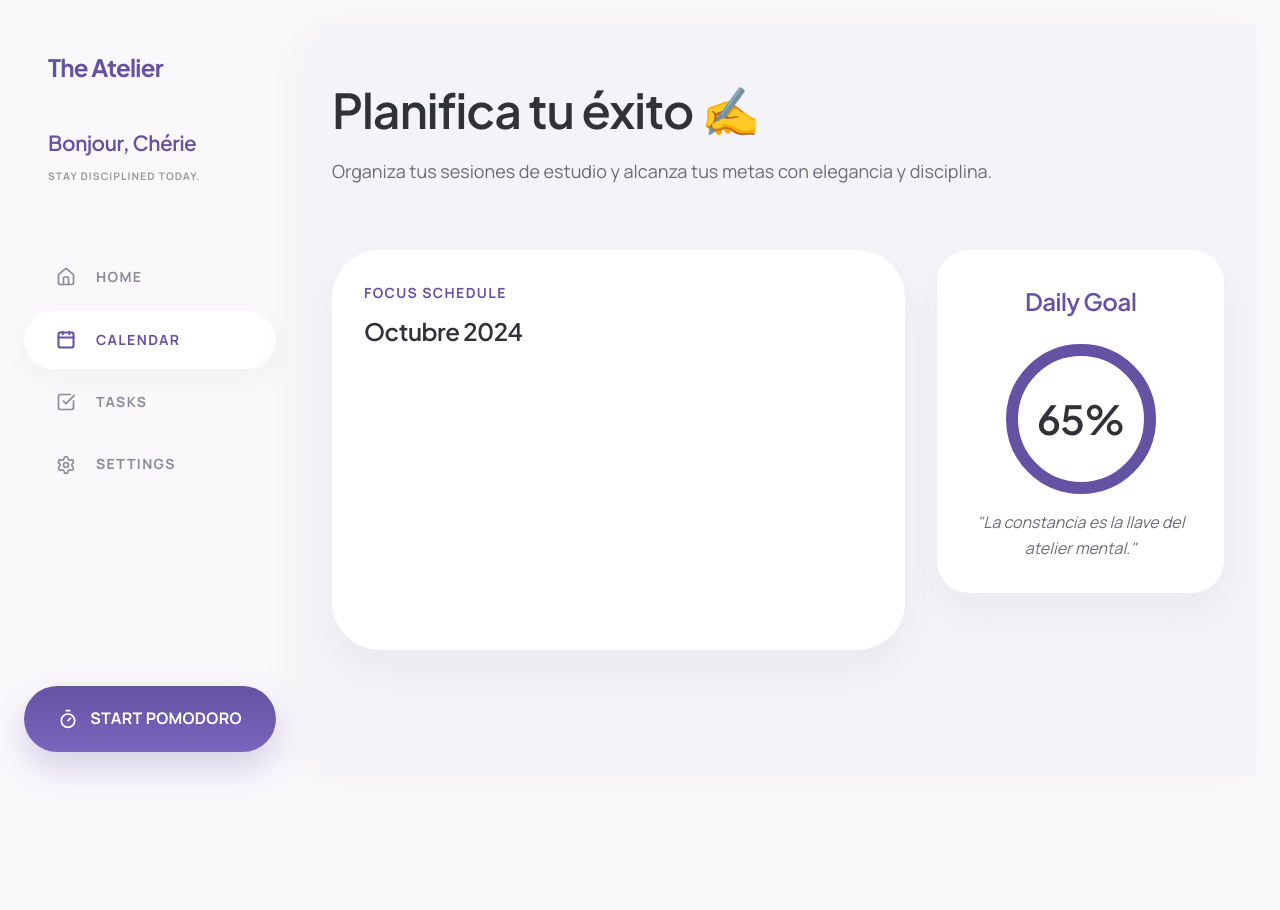
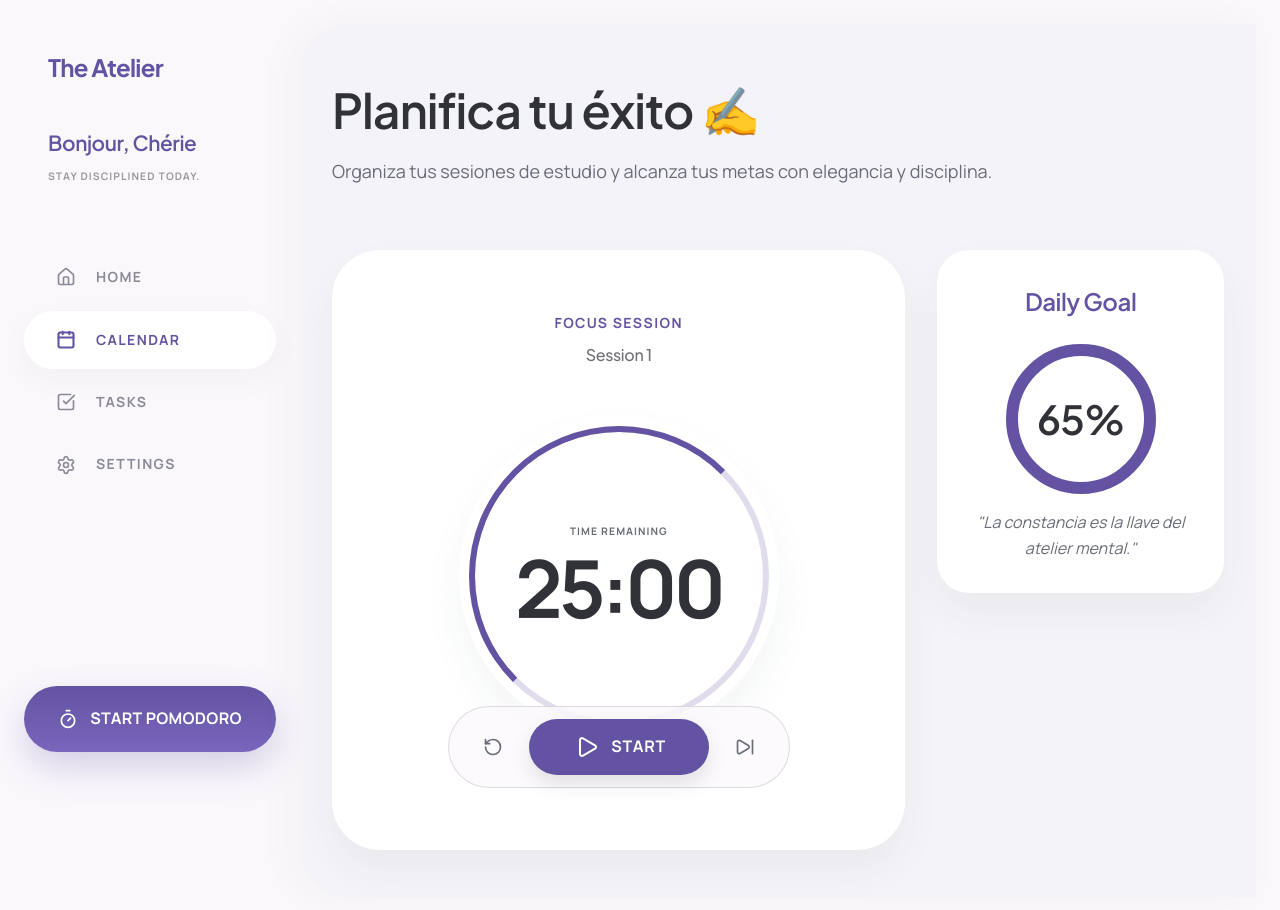
Before and after one commit to andres-pi/ai-pomodoro-planner, a Next.js app: page / in a window 1280 px wide. Shown: the top 910 px of the page. Before the commit the page ends 800 px from the top, so only its background shows below. Built offline with nearby package versions, Linux system fonts and the light colour scheme.

Commit message:
feat(timer): implement Zustand global state with localStorage and Timer component

```diff
--- a/src/app/page.tsx
+++ b/src/app/page.tsx
@@ -1,3 +1,6 @@
+import React from 'react';
+import Timer from '@/components/Timer';
+
 export default function Home() {
   return (
     <div style={{ maxWidth: '1200px', margin: '0 auto', padding: '3rem 2rem' }}>
@@ -19,15 +22,14 @@ export default function Home() {
           style={{
             backgroundColor: 'var(--color-surface-container-lowest)',
             borderRadius: 'var(--radius-xl)',
-            padding: '2rem',
-            minHeight: '400px'
+            padding: '3rem 2rem',
+            minHeight: '600px',
+            display: 'flex',
+            alignItems: 'center',
+            justifyContent: 'center'
           }}
         >
-          <div className="text-label-disciplined" style={{ color: 'var(--color-primary)' }}>
-            Focus Schedule
-          </div>
-          <h2 style={{ marginTop: '0.5rem', marginBottom: '2rem' }}>Octubre 2024</h2>
-          {/* Aquí irá el grid del calendario */}
+          <Timer />
         </div>
 
         {/* Placeholder para la sección derecha de widgets diarios */}
--- /dev/null
+++ b/src/components/Timer.tsx
@@ -0,0 +1,135 @@
+"use client";
+import React, { useEffect } from 'react';
+import { useTimerStore } from '@/store/timerStore';
+import { Play, Pause, SkipForward, RotateCcw } from 'lucide-react';
+
+export default function Timer() {
+  const { timeLeft, isRunning, phase, currentSession, toggleTimer, skipPhase, tick, updateSettings, workDuration } = useTimerStore();
+
+  // Solicitar permisos de notificación la primera vez
+  useEffect(() => {
+    if ("Notification" in window && Notification.permission === "default") {
+      Notification.requestPermission();
+    }
+  }, []);
+
+  // Tick del Reloj
+  useEffect(() => {
+    let interval: NodeJS.Timeout;
+    if (isRunning) {
+      interval = setInterval(() => {
+        tick();
+      }, 1000);
+    }
+    return () => clearInterval(interval);
+  }, [isRunning, tick]);
+
+  const formatTime = (seconds: number) => {
+    const m = Math.floor(seconds / 60).toString().padStart(2, '0');
+    const s = (seconds % 60).toString().padStart(2, '0');
+    return `${m}:${s}`;
+  };
+
+  const getPhaseColor = () => {
+    if (phase === 'WORK') return 'var(--color-primary)';
+    if (phase === 'SHORT_BREAK') return 'var(--color-tertiary)'; // Lime highlight for short break
+    return 'var(--color-secondary)'; // Moss for long break
+  };
+
+  const calculateProgress = () => {
+      // Simplificado: porcentaje según el tiempo base.
+      let baseTime = workDuration;
+      if (phase === 'SHORT_BREAK') baseTime = useTimerStore.getState().shortBreakDuration;
+      if (phase === 'LONG_BREAK') baseTime = useTimerStore.getState().longBreakDuration;
+
+      const elap = baseTime - timeLeft;
+      return (elap / baseTime) * 100;
+  };
+
+  const getPhaseName = () => {
+    if (phase === 'WORK') return 'Focus Session';
+    if (phase === 'SHORT_BREAK') return 'Short Break';
+    return 'Rest Phase';
+  }
+
+  return (
+    <div style={{ display: 'flex', flexDirection: 'column', alignItems: 'center', width: '100%', position: 'relative' }}>
+
+      <div className="text-label-disciplined" style={{ color: getPhaseColor(), marginBottom: '0.5rem', transition: 'color 0.5s ease' }}>
+        {getPhaseName()}
+      </div>
+
+      <h3 style={{ fontSize: '1rem', color: 'var(--color-on-surface)', opacity: 0.7, marginBottom: '3rem', fontWeight: 500 }}>
+        Session {currentSession}
+      </h3>
+
+      {/* Visual Clock Outline (The soft ring) */}
+      <div style={{
+        position: 'relative',
+        width: '320px', height: '320px',
+        borderRadius: 'var(--radius-full)',
+        backgroundColor: 'var(--color-surface-container-lowest)',
+        display: 'flex', alignItems: 'center', justifyContent: 'center',
+        boxShadow: '0 20px 40px rgba(49, 50, 56, 0.05)'
+      }}>
+        {/* Progress borders could be done with SVG or conic-gradients, here is a clean solid state for now */}
+        <div style={{
+           position: 'absolute', inset: '10px', borderRadius: '50%',
+           border: `6px solid ${getPhaseColor()}`,
+           opacity: 0.2, transition: 'all 0.5s ease'
+        }}></div>
+
+        <div style={{
+           position: 'absolute', inset: '10px', borderRadius: '50%',
+           border: `6px solid ${getPhaseColor()}`,
+           borderRightColor: 'transparent',
+           borderBottomColor: 'transparent',
+           transform: `rotate(${(calculateProgress() / 100) * 360}deg)`,
+           transition: 'all 1s linear'
+        }}></div>
+
+        <div style={{ zIndex: 10, display: 'flex', flexDirection: 'column', alignItems: 'center' }}>
+            <span className="text-label-disciplined" style={{ marginBottom: '0.5rem', color: '#6A6C76', fontSize: '0.65rem' }}>TIME REMAINING</span>
+            <span style={{ fontSize: '5rem', fontWeight: 700, letterSpacing: '-0.05em', color: 'var(--color-on-surface)', lineHeight: 1 }}>
+                {formatTime(timeLeft)}
+            </span>
+        </div>
+      </div>
+
+      {/* Controls Container using Glassmorphism pill */}
+      <div className="glass" style={{
+          display: 'flex', alignItems: 'center', gap: '1rem',
+          marginTop: '-30px', zIndex: 20,
+          padding: '0.75rem 1.5rem', borderRadius: 'var(--radius-full)'
+      }}>
+        <button
+          onClick={() => updateSettings({ timeLeft: useTimerStore.getState().workDuration })}
+          style={{ width: '40px', height: '40px', borderRadius: '50%', display: 'flex', alignItems: 'center', justifyContent: 'center', color: '#6A6C76' }}
+        >
+          <RotateCcw size={20} />
+        </button>
+
+        <button
+          onClick={toggleTimer}
+          style={{
+            width: '180px', height: '56px', borderRadius: 'var(--radius-full)',
+            backgroundColor: getPhaseColor(), color: 'white',
+            display: 'flex', alignItems: 'center', justifyContent: 'center', gap: '0.75rem',
+            boxShadow: '0 10px 20px rgba(0,0,0,0.1)',
+            transition: 'background-color 0.5s ease'
+          }}
+        >
+          {isRunning ? <Pause size={24} /> : <Play size={24} style={{ marginLeft: '4px' }} />}
+          <span style={{ fontWeight: 700, letterSpacing: '0.05em' }}>{isRunning ? "PAUSE" : "START"}</span>
+        </button>
+
+        <button
+          onClick={skipPhase}
+          style={{ width: '40px', height: '40px', borderRadius: '50%', display: 'flex', alignItems: 'center', justifyContent: 'center', color: '#6A6C76' }}
+        >
+          <SkipForward size={20} />
+        </button>
+      </div>
+    </div>
+  );
+}
--- /dev/null
+++ b/src/store/timerStore.ts
@@ -0,0 +1,89 @@
+import { create } from 'zustand';
+import { persist } from 'zustand/middleware';
+
+type Phase = 'WORK' | 'SHORT_BREAK' | 'LONG_BREAK';
+
+interface TimerState {
+  // Settings
+  workDuration: number;
+  shortBreakDuration: number;
+  longBreakDuration: number;
+  sessionsToLongBreak: number;
+
+  // Current Status
+  phase: Phase;
+  timeLeft: number; // in seconds
+  isRunning: boolean;
+  currentSession: number;
+
+  // Actions
+  toggleTimer: () => void;
+  pauseTimer: () => void;
+  tick: () => void;
+  skipPhase: () => void;
+  updateSettings: (settings: Partial<TimerState>) => void;
+}
+
+export const useTimerStore = create<TimerState>()(
+  persist(
+    (set, get) => ({
+      workDuration: 25 * 60,
+      shortBreakDuration: 5 * 60,
+      longBreakDuration: 15 * 60,
+      sessionsToLongBreak: 4,
+
+      phase: 'WORK',
+      timeLeft: 25 * 60,
+      isRunning: false,
+      currentSession: 1,
+
+      toggleTimer: () => set((state) => ({ isRunning: !state.isRunning })),
+      pauseTimer: () => set({ isRunning: false }),
+
+      tick: () => {
+        const state = get();
+        if (state.timeLeft > 0) {
+          set({ timeLeft: state.timeLeft - 1 });
+        } else {
+          state.skipPhase();
+          // Lógica de Notificaciones de navegador (OPCIONAL)
+          if (typeof window !== 'undefined' && Notification.permission === "granted") {
+            new Notification("El temporizador terminó", {
+              body: `Es hora de ${state.phase === 'WORK' ? 'descansar' : 'volver al trabajo'}.`,
+              icon: '/favicon.ico'
+            });
+          }
+        }
+      },
+
+      skipPhase: () => set((state) => {
+        const isCurrentlyWorking = state.phase === 'WORK';
+
+        if (isCurrentlyWorking) {
+          const isLongBreak = state.currentSession % state.sessionsToLongBreak === 0;
+          return {
+            phase: isLongBreak ? 'LONG_BREAK' : 'SHORT_BREAK',
+            timeLeft: isLongBreak ? state.longBreakDuration : state.shortBreakDuration,
+            isRunning: false, // Auto pausa al cambiar de fase
+          };
+        } else {
+          // Volviendo al trabajo (WORK) después de un descanso
+          const nextSession = state.phase === 'LONG_BREAK' ? 1 : state.currentSession + 1;
+          return {
+            phase: 'WORK',
+            timeLeft: state.workDuration,
+            currentSession: nextSession,
+            isRunning: false,
+          };
+        }
+      }),
+
+      updateSettings: (newSettings) => set((state) => ({ ...state, ...newSettings })),
+    }),
+    {
+      name: 'pomodoro-storage',
+      // No persistir si el timer esta corriendo
+      partialize: (state) => ({ ...state, isRunning: false }),
+    }
+  )
+);
```
